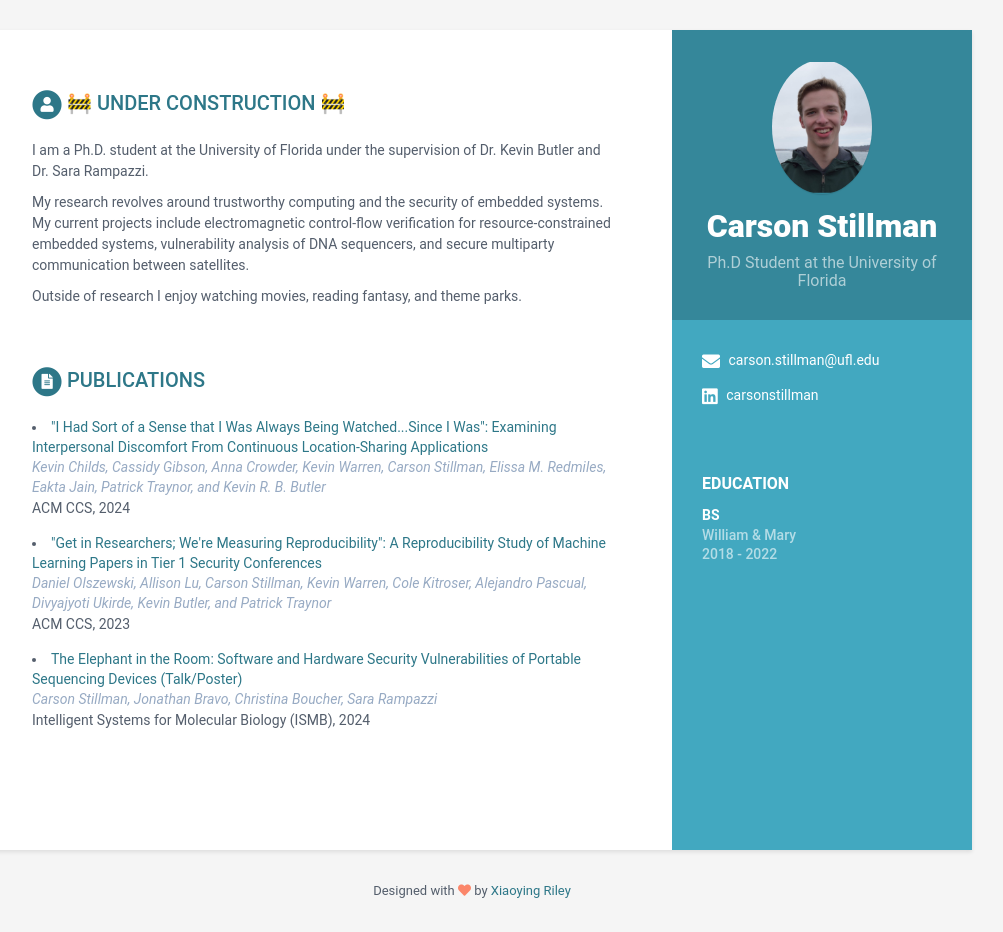
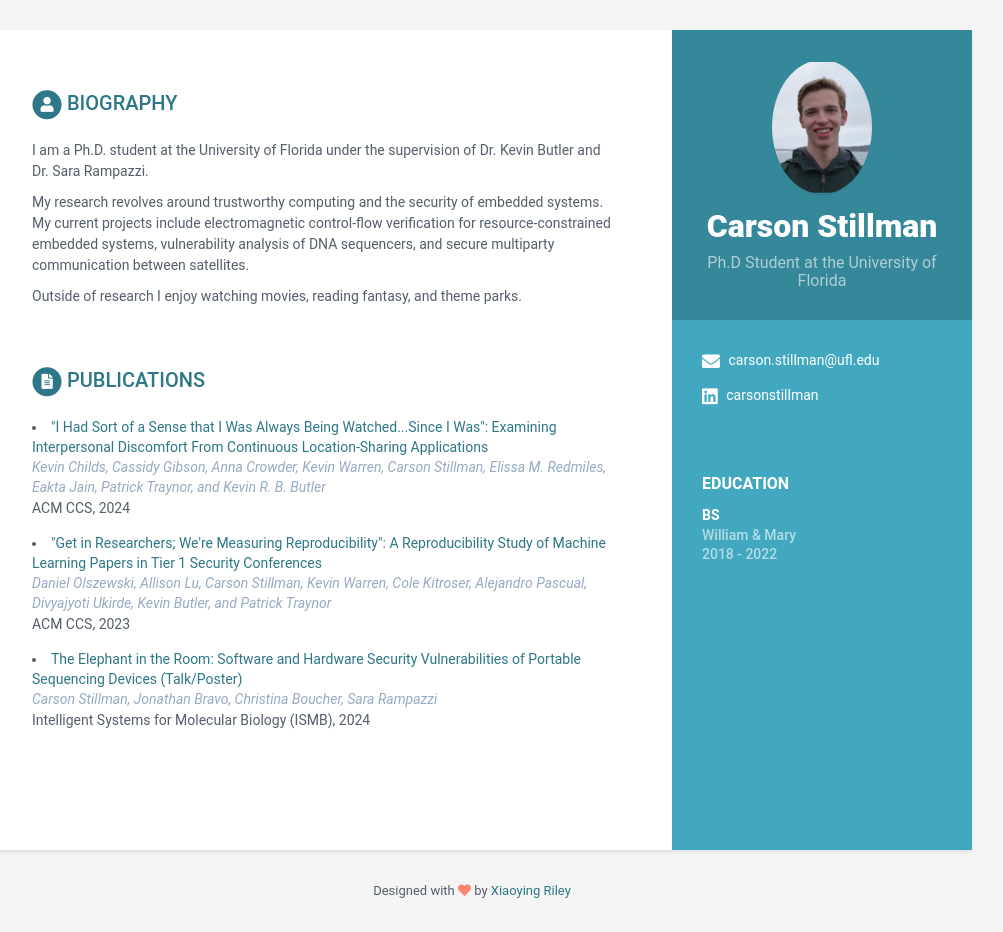
Before and after one commit to carsonstillman/carson_stillman, a Jekyll site: the page built from index.html, in a window 1280 px wide. Shown: the whole page, without its empty margins (168-1171 px from the left). Built offline with Jekyll 4.4.1, drawn with Linux system fonts in a browser that asks for light colours.

Commit message:
updated header

```diff
--- a/_data/data.yml
+++ b/_data/data.yml
@@ -55,7 +55,7 @@ sidebar:
     #       link:
 
 career-profile:
-    title: 🚧 Under Construction 🚧
+    title: Biography
     summary: |
       I am a Ph.D. student at the University of Florida under the supervision of Dr. Kevin Butler and Dr. Sara Rampazzi.
 
```
